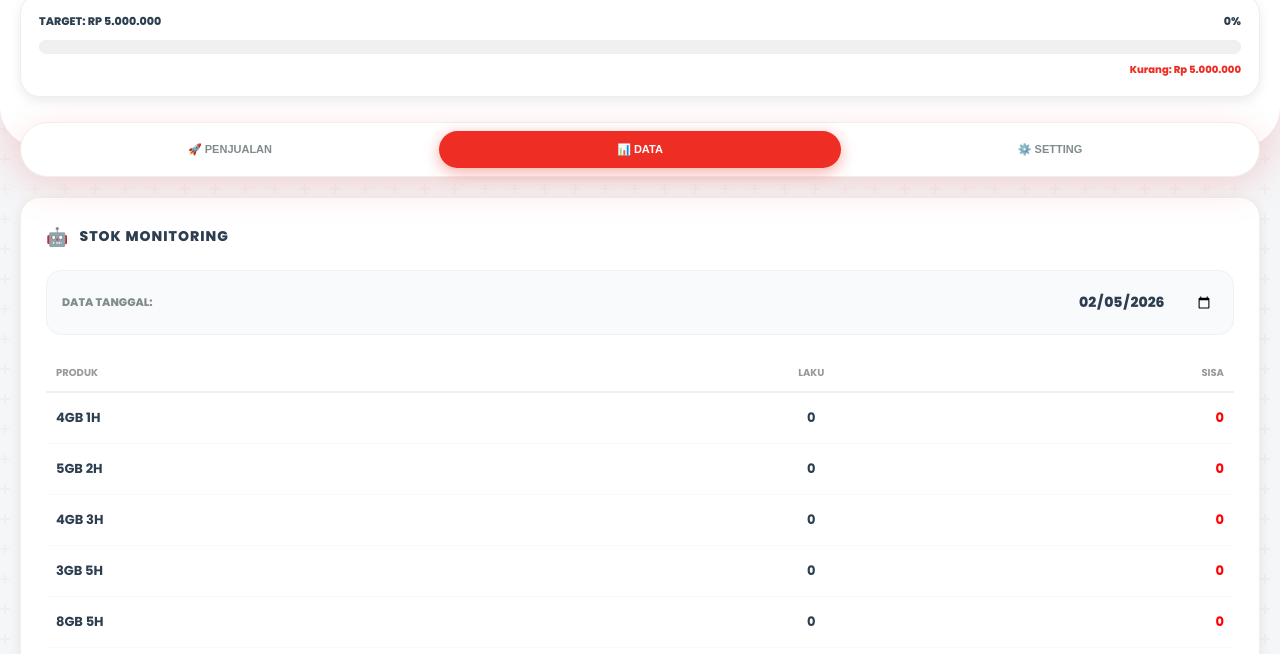
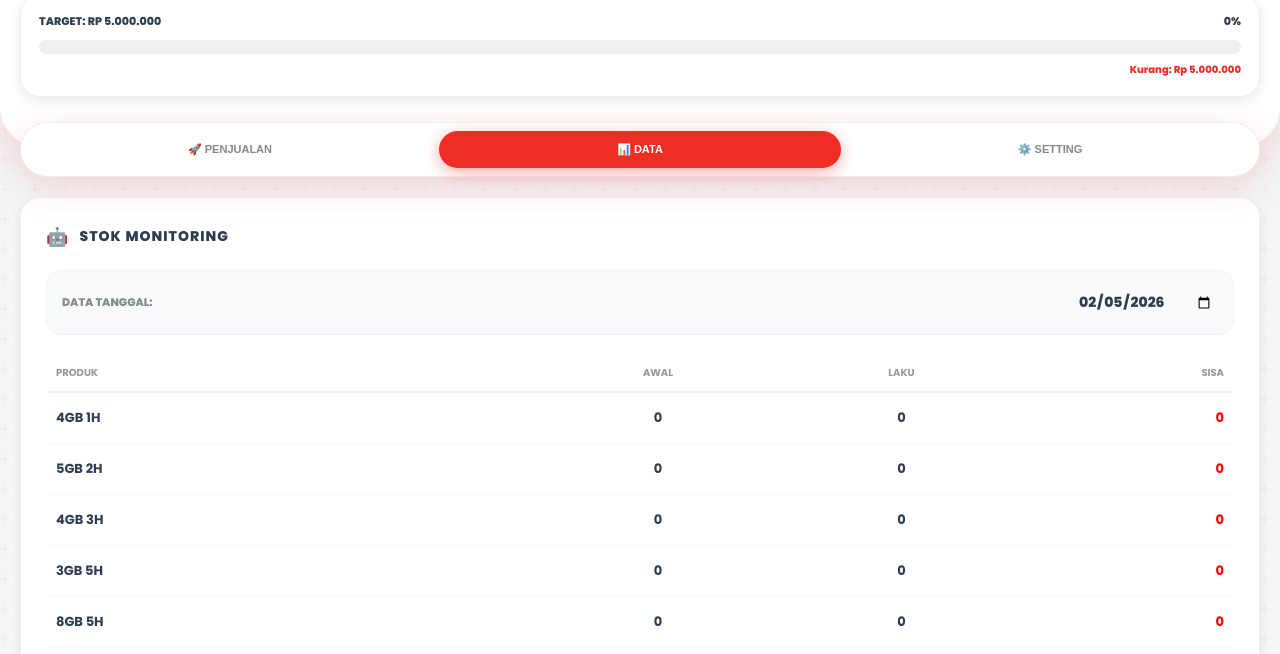
Before and after one commit to Pakyutu/sales-pro-2026, a plain HTML site: page index.html in a window 1280 px wide. Both pictures are taken after a click on the button "📊 DATA". Shown: the part 146-800 px from the top of the page. Drawn offline with Linux system fonts and the light colour scheme.

Commit message:
Update index.html

```diff
--- a/index.html
+++ b/index.html
@@ -288,7 +288,12 @@
             <div style="overflow-x: auto;">
                 <table class="stok-table">
                     <thead>
-                        <tr><th>PRODUK</th><th style="text-align:center;">LAKU</th><th style="text-align:right;">SISA</th></tr>
+    <tr>
+        <th>PRODUK</th>
+        <th style="text-align:center;">AWAL</th>
+        <th style="text-align:center;">LAKU</th>
+        <th style="text-align:right;">SISA</th>
+    </tr>
 </thead>
                     <tbody id="stokTableBody"></tbody>
                 </table>
@@ -348,7 +353,7 @@
             <input type="file" id="fileIn" hidden onchange="importData(event)">
             <button class="btn" style="background:transparent; color:red; margin-top:15px; font-size:11px; font-weight:800;" onclick="hardReset()">⚠️ RESET DATABASE</button>
             <div id="appVersion" style="text-align: center; font-size: 10px; color: var(--text-sub); margin-top: 25px; font-weight: 800; letter-spacing: 1px; opacity: 0.6;">
-    VERSI APLIKASI: 1.0.4
+    VERSI APLIKASI: 1.0.5
             </div>
         </div>
     </div>
@@ -416,6 +421,7 @@
     catalog: JSON.parse(localStorage.getItem('MSP_CATALOG')) || defaultCatalog,
     rekap: JSON.parse(localStorage.getItem('MSP_REKAP')) || [],
     stok: JSON.parse(localStorage.getItem('MSP_STOK')) || {},
+    stokAwal: JSON.parse(localStorage.getItem('MSP_STOK_AWAL')) || {}, // <--- INI PENYIMPANAN BARU
     settings: JSON.parse(localStorage.getItem('MSP_SETTINGS')) || { target: 5000000, pin: "" }
 };
 
@@ -479,6 +485,7 @@
     localStorage.setItem('MSP_CATALOG', JSON.stringify(db.catalog));
     localStorage.setItem('MSP_REKAP', JSON.stringify(db.rekap));
     localStorage.setItem('MSP_STOK', JSON.stringify(db.stok));
+    localStorage.setItem('MSP_STOK_AWAL', JSON.stringify(db.stokAwal)); // <--- SIMPAN KE MEMORI HP
 }
 
     function renderAll() {
@@ -547,28 +554,44 @@
     }
 
     function renderStokSystem(lakuPerTanggal) {
+    // 1. Update Tabel di Tab DATA
     document.getElementById('stokTableBody').innerHTML = db.catalog.map(v => {
         if(v.nama.includes("LINKAJA") || v.nama.includes("SEVEN")) return '';
+        let awal = db.stokAwal[v.nama] || 0;
         let sisa = db.stok[v.nama] || 0;
         let terjual = lakuPerTanggal[v.nama] || 0;
         let color = sisa <= 5 ? 'red' : 'green';
         return `<tr>
             <td>${v.nama}</td>
+            <td style="text-align:center;">${awal}</td>
             <td style="text-align:center;">${terjual}</td>
             <td style="text-align:right; font-weight:bold; color:${color};">${sisa}</td>
         </tr>`;
     }).join('');
 
-        document.getElementById('stokEditorBulk').innerHTML = db.catalog.map(v => {
+    // 2. Update Tabel Input di Tab SETTING
+    document.getElementById('stokEditorBulk').innerHTML = `
+        <thead>
+            <tr>
+                <th style="font-size:9px;">PRODUK</th>
+                <th style="font-size:9px; text-align:center;">AWAL</th>
+                <th style="font-size:9px; text-align:center;">SISA</th>
+            </tr>
+        </thead>
+    ` + db.catalog.map(v => {
         if(v.nama.includes("LINKAJA") || v.nama.includes("SEVEN")) return '';
         return `<tr>
-                <td style="padding:10px;">${v.nama}</td>
+            <td style="padding:10px; font-size:11px;">${v.nama}</td>
             <td>
-                    <input type="number" style="margin:0; text-align:center; padding:8px;" value="${db.stok[v.nama]||0}" onchange="db.stok['${v.nama}']=parseInt(this.value)">
+                <input type="number" style="margin:0; text-align:center; padding:5px; font-size:12px;" value="${db.stokAwal[v.nama]||0}" onchange="db.stokAwal['${v.nama}']=parseInt(this.value)">
+            </td>
+            <td>
+                <input type="number" style="margin:0; text-align:center; padding:5px; font-size:12px;" value="${db.stok[v.nama]||0}" onchange="db.stok['${v.nama}']=parseInt(this.value)">
             </td>
         </tr>`;
     }).join('');
 
+    // 3. Update Daftar Katalog
     document.getElementById('catalogList').innerHTML = db.catalog.map((v,i) => `
         <div style="background:#f9f9f9; padding:12px; border-radius:12px; margin-bottom:10px; display:flex; justify-content:space-between; align-items:center;">
             <b style="font-size:12px;">${v.nama}</b>
```
Lines whose indentation alone changed are shown as unchanged.
